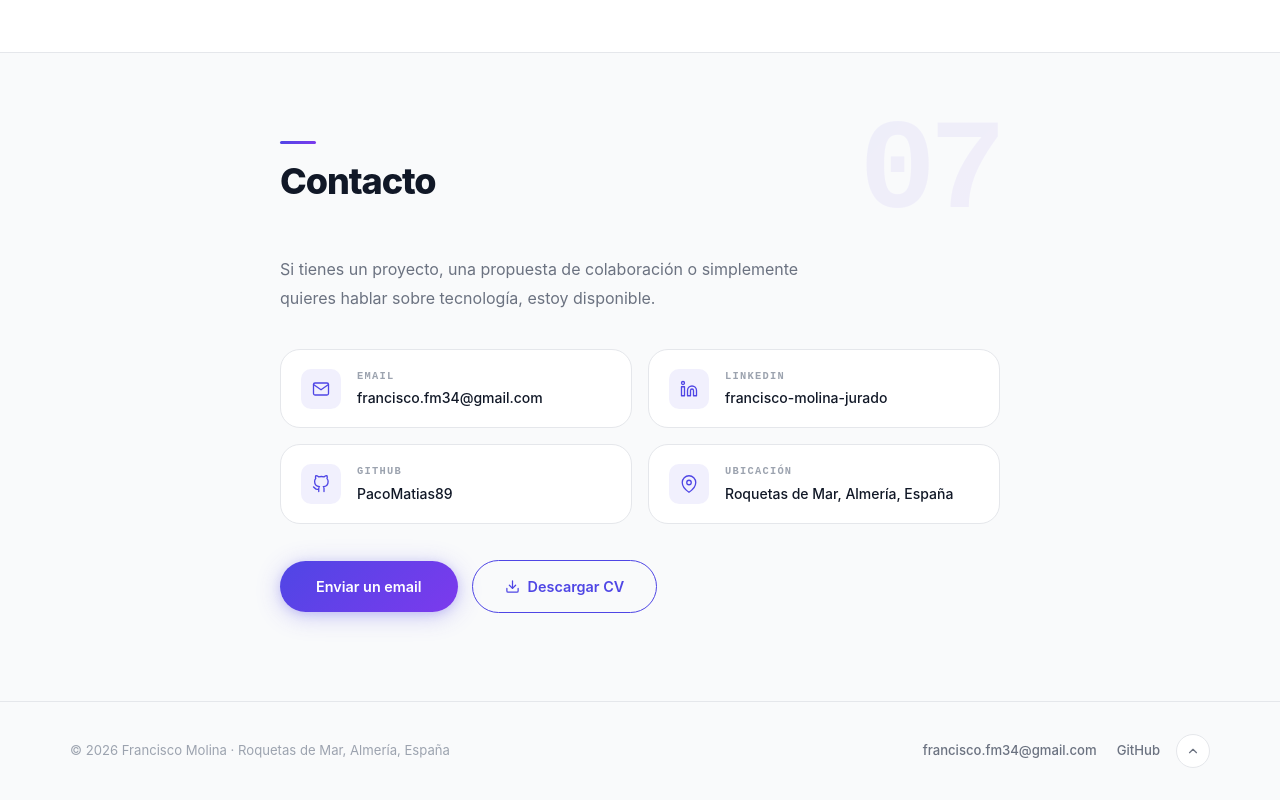
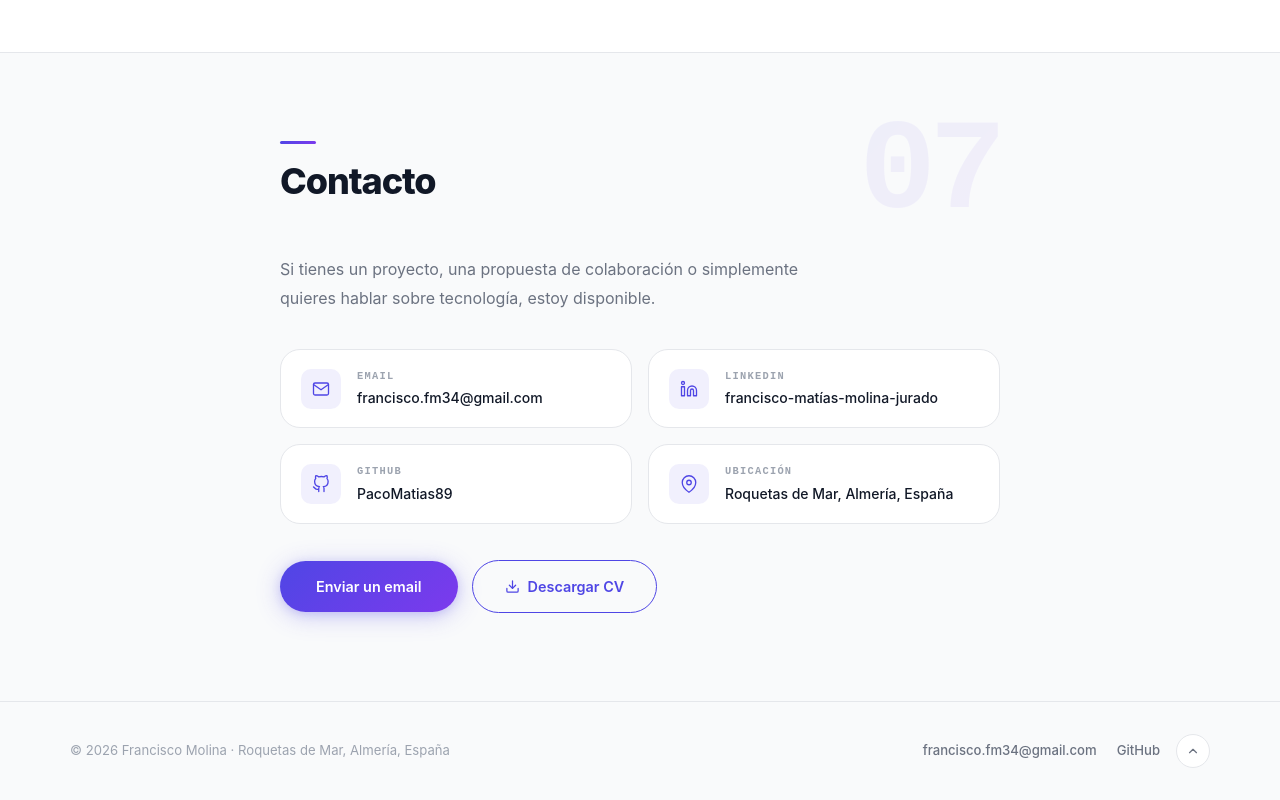
Before and after one commit to PacoMatias89/portafolio, a React (Vite) app: page / in a window 1280 px wide. Shown: the part 5921-6721 px from the top of the page. Built offline with nearby package versions, Linux system fonts and the light colour scheme.

Commit message:
fix: actualizar URL real de LinkedIn
Sustituye el placeholder por el perfil real de LinkedIn del usuario.
Co-Authored-By: Claude <noreply@anthropic.com>

```diff
--- a/src/data/profile.ts
+++ b/src/data/profile.ts
@@ -8,7 +8,8 @@ export const profile = {
   website: 'franciscomolina.me',
   github: 'https://github.com/PacoMatias89',
   githubUser: 'PacoMatias89',
-  linkedin: 'https://linkedin.com/in/francisco-molina-jurado',
+  linkedin: 'https://www.linkedin.com/in/francisco-mat%C3%ADas-molina-jurado/',
+  linkedinUser: 'francisco-matías-molina-jurado',
   about: [
     'Soy desarrollador Back-End con experiencia en Java, Spring Boot, Python e integración de datos. He trabajado en el diseño y desarrollo de APIs REST, procesos ETL, modelado de bases de datos relacionales y construcción de Data Warehouses.',
     'Mi trayectoria combina trabajo autónomo en desarrollo de aplicaciones para pequeñas y medianas empresas con mi posición actual en Softtek, donde participo en proyectos de integración y análisis de datos.',
--- a/src/sections/ContactSection.tsx
+++ b/src/sections/ContactSection.tsx
@@ -64,7 +64,7 @@ export default function ContactSection() {
               <span className={styles.contactIcon}>{linkedinIcon}</span>
               <div className={styles.contactText}>
                 <span className={styles.contactLabel}>LinkedIn</span>
-                <span className={styles.contactValue}>francisco-molina-jurado</span>
+                <span className={styles.contactValue}>{profile.linkedinUser}</span>
               </div>
             </a>
             <a
```
Also changed, not shown: 2 other files (tests, documents, lock files or other folders).
